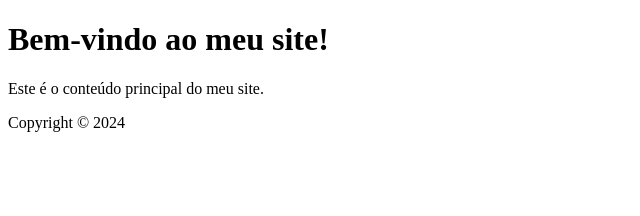
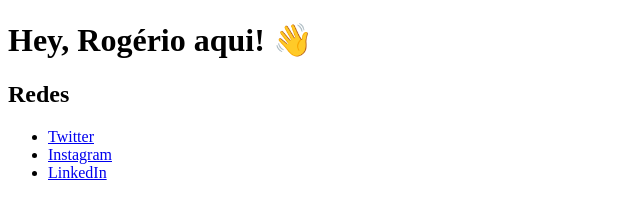
Before and after one commit to rogeri0-filho/rogeriof.com, a plain HTML site: page index.html in a window 1280 px wide. Shown: the whole page, without its empty margins (0-640 px from the left). Drawn offline with Linux system fonts and the light colour scheme.

Commit message:
Update index.html

```diff
--- a/index.html
+++ b/index.html
@@ -3,17 +3,19 @@
 <head>
     <meta charset="UTF-8">
     <meta name="viewport" content="width=device-width, initial-scale=1.0">
-    <title>Página Inicial</title>
+    <title>Rogério Filho</title>
 </head>
 <body>
     <header>
-        <h1>Bem-vindo ao meu site!</h1>
+        <h1>Hey, Rogério aqui! 👋</h1>
     </header>
     <main>
-        <p>Este é o conteúdo principal do meu site.</p>
+        <h2>Redes</h2>
+        <ul>
+            <li><a href="https://twitter.com/__Sisifo" target="_blank">Twitter</a></li>
+            <li><a href="https://www.instagram.com/rogerio.py/" target="_blank">Instagram</a></li>
+            <li><a href="https://linkedin.com/in/rogério-filho" target="_blank">LinkedIn</a></li>
+        </ul>
     </main>
-    <footer>
-        <p>Copyright © 2024</p>
-    </footer>
 </body>
 </html>
```
